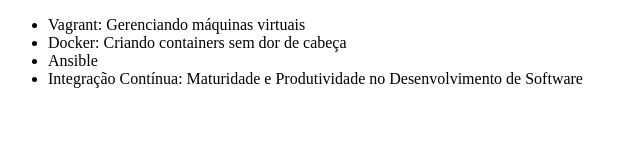
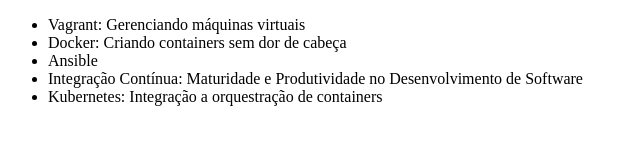
Before and after one commit to tiagofalconlopes/treino-curso-alura-git, a plain HTML site: page index.html in a window 1280 px wide. Shown: the whole page, without its empty margins (0-640 px from the left). Drawn offline with Linux system fonts and the light colour scheme.

```diff
--- a/index.html
+++ b/index.html
@@ -10,6 +10,7 @@
             <li>Docker: Criando containers sem dor de cabeça</li>
             <li>Ansible</li>
             <li>Integração Contínua: Maturidade e Produtividade no Desenvolvimento de Software</li>
+            <li>Kubernetes: Integração a orquestração de containers</li>
         </ul>
     </body>
 </html>
```
